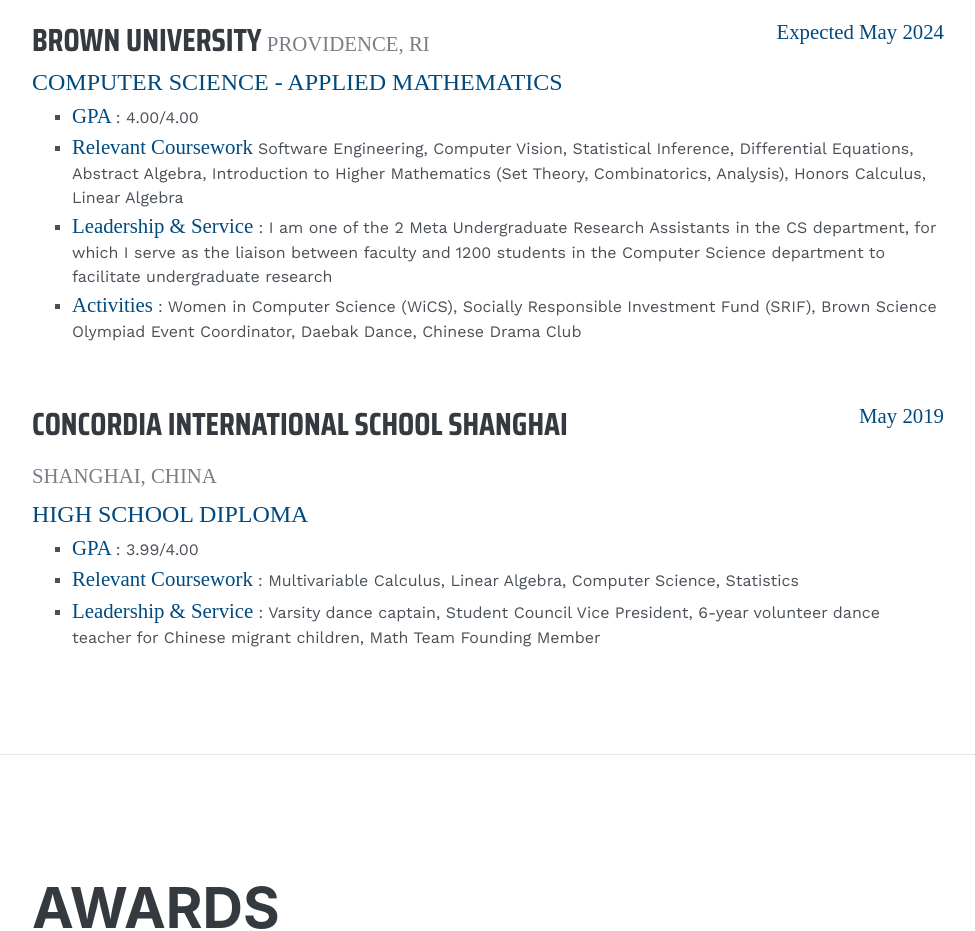
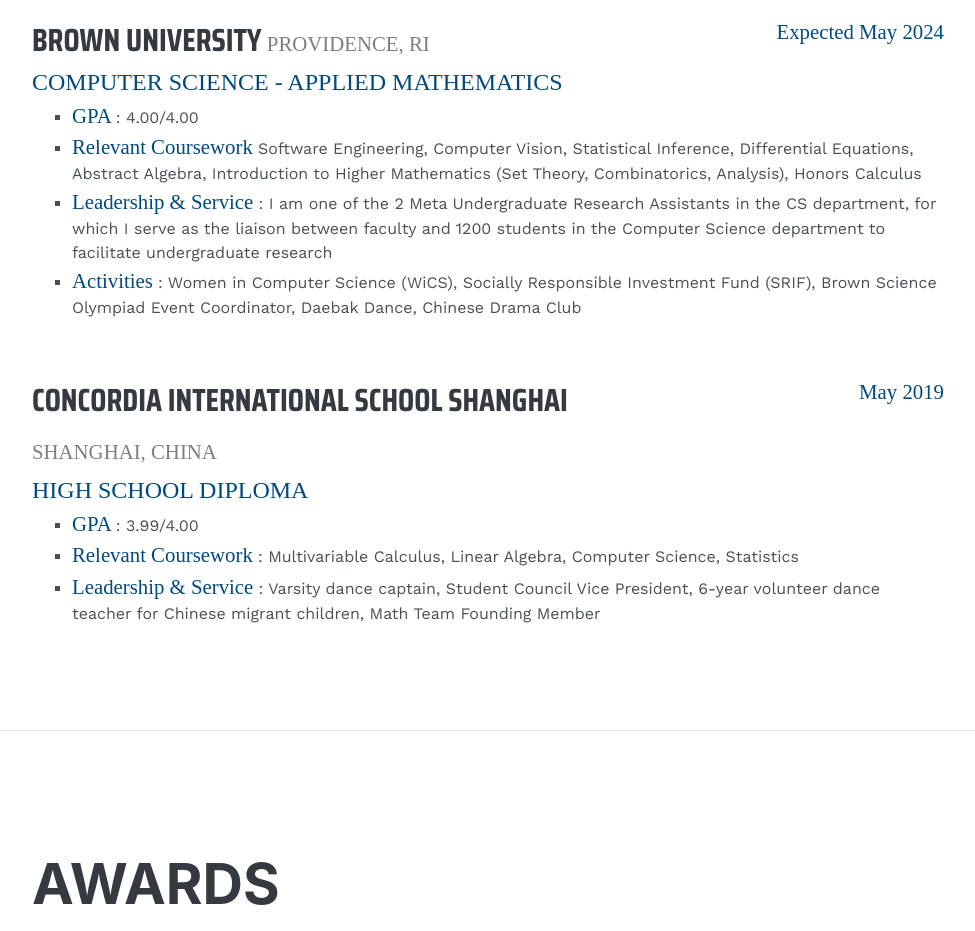
Before and after one commit to QiuhongAnnaWei/qiuhongannawei.me, a React (Create React App) app: page / in a window 1280 px wide. Shown: the part 5300-6231 px from the top of the page, without its empty margins (288-1263 px from the left). Built offline with nearby package versions, Linux system fonts and the light colour scheme; a web font is replaced by a local one.

Commit message:
Minor change

```diff
--- a/src/Components/Education.js
+++ b/src/Components/Education.js
@@ -25,7 +25,7 @@
 
               <ul className="mb-2">
                 <li> <span className="subsubheading2"> GPA </span>: 4.00/4.00 </li>
-                <li> <span className="subsubheading2"> Relevant Coursework </span> Software Engineering, Computer Vision, Statistical Inference, Differential Equations, Abstract Algebra, Introduction to Higher Mathematics (Set Theory, Combinatorics, Analysis), Honors Calculus, Linear Algebra </li>
+                <li> <span className="subsubheading2"> Relevant Coursework </span> Software Engineering, Computer Vision, Statistical Inference, Differential Equations, Abstract Algebra, Introduction to Higher Mathematics (Set Theory, Combinatorics, Analysis), Honors Calculus </li>
                 <li> <span className="subsubheading2"> Leadership & Service </span>: I am one of the 2 Meta Undergraduate Research Assistants in the CS department, for which I serve as the liaison between faculty and 1200 students in the Computer Science department to facilitate undergraduate research </li>
                 <li> <span className="subsubheading2"> Activities </span>: Women in Computer Science (WiCS), Socially Responsible Investment Fund (SRIF), Brown Science Olympiad Event Coordinator, Daebak Dance, Chinese Drama Club </li>
               </ul>
```
